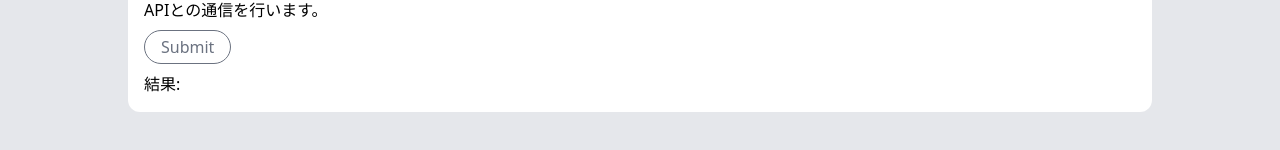
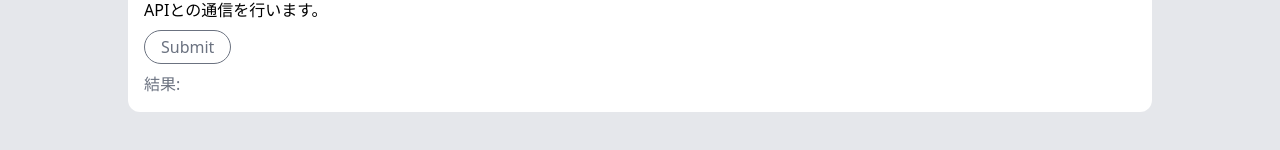
Before and after one commit to FNYukii/HelloMachineLearning-Web, a React (Create React App) app: page /hello-api in a window 1280 px wide. Shown: the part 158-308 px from the top of the page. Built offline with nearby package versions, Linux system fonts and the light colour scheme.

Commit message:
feat: スタイル調整

```diff
--- a/src/screens/HelloAPIScreen.tsx
+++ b/src/screens/HelloAPIScreen.tsx
@@ -27,7 +27,10 @@ function HelloAPIScreen() {
 
 			<button type="button" onClick={hello} className="mt-2 py-1 px-4 rounded-full border border-gray-500 text-gray-500 hover:bg-gray-200 transition">Submit</button>
 
-			<p className="mt-2">結果: {result}</p>
+			<p className="mt-2">
+				<span className="text-gray-500">結果: </span>
+				<span>{result}</span>
+			</p>
 		</Screen>
 	)
 }
```
